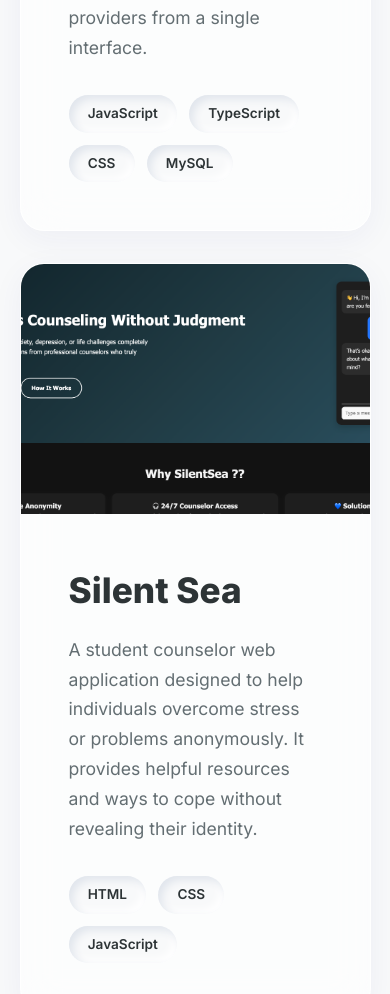
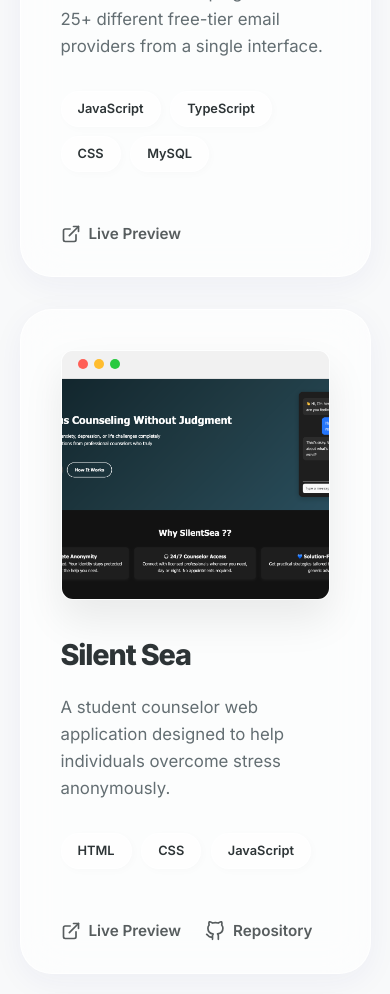
Before and after one commit to tarun-baranwal/portfolio, a React (Vite) app: page / in a window 390 px wide. Shown: the part 5280-6274 px from the top of the page. Built offline with nearby package versions, Linux system fonts and the light colour scheme.

Commit message:
feat: updated projects section with neo-bento layout, portfolio image, and repository links

```diff
--- a/src/components/Projects.css
+++ b/src/components/Projects.css
@@ -1,160 +1,252 @@
-.projects-glass-grid {
+.neo-bento-grid {
   display: grid;
-  grid-template-columns: repeat(2, 1fr);
+  grid-template-columns: repeat(3, 1fr);
+  gap: 2rem;
+  auto-rows: auto;
+}
+
+/* Base Card Styling */
+.bento-card {
+  position: relative;
+  padding: 0;
+  overflow: hidden;
+  border-radius: 32px; /* Smoother, larger Apple-like radius */
+  transition: transform 0.4s cubic-bezier(0.175, 0.885, 0.32, 1.275);
+}
+
+.bento-card:hover {
+  transform: translateY(-5px) scale(1.01);
+}
+
+/* Mouse Glow Effect */
+.bento-glow {
+  position: absolute;
+  top: 0;
+  left: 0;
+  width: 100%;
+  height: 100%;
+  pointer-events: none;
+  opacity: 0;
+  background: radial-gradient(
+    600px circle at var(--mouse-x, 0) var(--mouse-y, 0),
+    rgba(255, 255, 255, 0.8),
+    transparent 40%
+  );
+  transition: opacity 0.3s ease;
+  z-index: 1;
+}
+
+.bento-card:hover .bento-glow {
+  opacity: 1;
+}
+
+.bento-content-wrapper {
+  position: relative;
+  z-index: 2; /* Sit above the glow */
+  display: flex;
+  height: 100%;
+}
+
+/* Featured (Spans 2 columns, Row layout) */
+.bento-featured {
+  grid-column: span 2;
+  grid-row: span 2;
+}
+
+.bento-featured .bento-content-wrapper {
+  flex-direction: row;
+  align-items: center;
+  padding: 3.5rem;
+  gap: 3rem;
+}
+
+/* Standard (Spans 1 column, Column layout) */
+.bento-standard {
+  grid-column: span 1;
+  grid-row: span 2;
+}
+
+.bento-standard .bento-content-wrapper {
+  flex-direction: column-reverse; /* Browser on top, text on bottom */
+  padding: 2.5rem;
   gap: 2rem;
 }
 
-.project-glass-card {
-  padding: 0;
-  display: flex;
-  flex-direction: column;
-  overflow: hidden;
+/* Third standard card fits in the grid */
+.bento-standard:nth-child(4) {
+  grid-column: span 2; /* Make the last one span 2 for masonry balance */
+  grid-row: span 1;
+}
+.bento-standard:nth-child(4) .bento-content-wrapper {
+  flex-direction: row;
+  align-items: center;
 }
 
-.glass-featured {
-  grid-column: span 2;
-  flex-direction: row;
-}
-
-.glass-standard {
-  grid-column: span 1;
-}
-
-.project-glass-image-wrapper {
-  position: relative;
-  overflow: hidden;
-}
-
-.glass-featured .project-glass-image-wrapper {
-  width: 55%;
-  height: 450px;
-}
-
-.glass-standard .project-glass-image-wrapper {
-  width: 100%;
-  height: 250px;
-}
-
-.project-glass-image {
-  width: 100%;
-  height: 120%; /* For parallax */
-  object-fit: cover;
-  transition: transform 0.5s ease;
-}
-
-.project-glass-card:hover .project-glass-image {
-  transform: scale(1.05);
-}
-
-.project-glass-overlay {
-  position: absolute;
-  inset: 0;
-  background: rgba(255, 255, 255, 0.4);
-  backdrop-filter: blur(5px);
-  -webkit-backdrop-filter: blur(5px);
-  display: flex;
-  align-items: center;
-  justify-content: center;
-  opacity: 0;
-  transition: opacity 0.4s ease;
-}
-
-.project-glass-card:hover .project-glass-overlay {
-  opacity: 1;
-}
-
-.project-glass-links {
-  display: flex;
-  gap: 1.5rem;
-  transform: translateY(20px);
-  transition: transform 0.4s cubic-bezier(0.175, 0.885, 0.32, 1.275);
-}
-
-.project-glass-card:hover .project-glass-links {
-  transform: translateY(0);
-}
-
-.glass-link-btn {
-  width: 55px;
-  height: 55px;
-  border-radius: 50%;
-  background: rgba(255,255,255,0.9);
-  color: var(--text-primary);
-  display: flex;
-  align-items: center;
-  justify-content: center;
-  box-shadow: 0 10px 25px rgba(0,0,0,0.1);
-  transition: all 0.3s ease;
-}
-
-.glass-link-btn:hover {
-  background: var(--text-primary);
-  color: #fff;
-  transform: translateY(-5px);
-  box-shadow: 0 15px 30px rgba(0,0,0,0.15);
-}
-
-.project-glass-content {
-  padding: 3rem;
+/* Text Area */
+.bento-text-area {
   flex: 1;
   display: flex;
   flex-direction: column;
-  justify-content: center;
 }
 
-.glass-featured .project-glass-content {
-  width: 45%;
-}
-
-.project-glass-title {
-  font-size: 2.2rem;
+.bento-title {
+  font-size: 2.5rem;
   font-weight: 800;
+  letter-spacing: -0.04em;
   color: var(--text-primary);
   margin-bottom: 1rem;
 }
 
-.project-glass-desc {
-  font-size: 1.1rem;
+.bento-standard .bento-title {
+  font-size: 1.8rem;
+}
+
+.bento-desc {
+  font-size: 1.05rem;
   color: var(--text-secondary);
-  line-height: 1.7;
+  line-height: 1.6;
   margin-bottom: 2rem;
 }
 
-.project-glass-tech {
+.bento-tech-tags {
   display: flex;
   flex-wrap: wrap;
-  gap: 0.75rem;
-  margin-top: auto;
+  gap: 0.6rem;
+  margin-bottom: 2.5rem;
 }
 
-.glass-tech-tag {
-  padding: 0.5rem 1.2rem;
+.bento-tag {
+  padding: 0.4rem 1rem;
+  background: rgba(255,255,255,0.4);
+  border: 1px solid rgba(255,255,255,0.6);
+  border-radius: 9999px;
+  font-size: 0.8rem;
+  font-weight: 600;
+  color: var(--text-primary);
+  box-shadow: 2px 2px 8px rgba(0,0,0,0.02);
+}
+
+.bento-links {
+  display: flex;
+  gap: 1.5rem;
+  margin-top: auto;
+  opacity: 0.8;
+  transform: translateY(10px);
+  transition: all 0.4s cubic-bezier(0.175, 0.885, 0.32, 1.275);
+}
+
+.bento-card:hover .bento-links {
+  opacity: 1;
+  transform: translateY(0);
+}
+
+.bento-link {
+  display: flex;
+  align-items: center;
+  gap: 0.5rem;
+  color: var(--text-primary);
+  font-weight: 600;
+  font-size: 0.95rem;
+  transition: color 0.2s;
+}
+
+.bento-link:hover {
+  color: var(--accent-blush);
+}
+
+/* Browser Mockup Area */
+.bento-image-area {
+  flex: 1;
+  width: 100%;
+}
+
+.browser-mockup {
   background: var(--bg-primary);
-  color: var(--text-primary);
-  border-radius: 9999px;
-  font-size: 0.85rem;
-  font-weight: 600;
-  box-shadow: var(--neu-shadow-inset);
+  border-radius: 12px;
+  overflow: hidden;
+  box-shadow: 0 20px 40px rgba(0,0,0,0.08);
+  border: 1px solid rgba(255,255,255,0.8);
+  transition: transform 0.5s ease;
+}
+
+.bento-card:hover .browser-mockup {
+  transform: scale(1.02) translateY(-5px);
+  box-shadow: 0 30px 60px rgba(0,0,0,0.12);
+}
+
+.browser-header {
+  height: 28px;
+  background: #f1f1f1;
+  display: flex;
+  align-items: center;
+  padding: 0 1rem;
+  gap: 6px;
+  border-bottom: 1px solid #e1e1e1;
+}
+
+.browser-dot {
+  width: 10px;
+  height: 10px;
+  border-radius: 50%;
+}
+
+.browser-dot.red { background: #ff5f56; }
+.browser-dot.yellow { background: #ffbd2e; }
+.browser-dot.green { background: #27c93f; }
+
+.browser-content {
+  width: 100%;
+  height: 300px; /* Base height */
+  overflow: hidden;
+}
+
+.bento-featured .browser-content {
+  height: 350px;
+}
+
+.bento-standard .browser-content {
+  height: 220px;
+}
+
+.bento-img {
+  width: 100%;
+  height: 100%;
+  object-fit: cover;
+  object-position: top center;
+  transition: transform 3s ease;
+}
+
+.bento-card:hover .bento-img {
+  transform: scale(1.05) translateY(2%);
 }
 
 @media (max-width: 1024px) {
-  .glass-featured {
-    flex-direction: column;
+  .neo-bento-grid {
+    grid-template-columns: repeat(2, 1fr);
   }
-  .glass-featured .project-glass-image-wrapper {
-    width: 100%;
-    height: 350px;
+  .bento-featured {
+    grid-column: span 2;
   }
-  .glass-featured .project-glass-content {
-    width: 100%;
+  .bento-standard {
+    grid-column: span 1;
+  }
+  .bento-standard:nth-child(4) {
+    grid-column: span 2;
+  }
+  .bento-featured .bento-content-wrapper {
+    flex-direction: column-reverse;
+    padding: 2.5rem;
+  }
+  .bento-standard:nth-child(4) .bento-content-wrapper {
+    flex-direction: column-reverse;
   }
 }
 
 @media (max-width: 768px) {
-  .projects-glass-grid {
+  .neo-bento-grid {
     grid-template-columns: 1fr;
   }
-  .glass-standard {
-    grid-column: span 2;
+  .bento-featured, .bento-standard, .bento-standard:nth-child(4) {
+    grid-column: span 1;
   }
 }
--- a/src/components/Projects.jsx
+++ b/src/components/Projects.jsx
@@ -1,17 +1,82 @@
-import React from 'react';
+import React, { useRef, useState } from 'react';
 import { motion, useScroll, useTransform } from 'framer-motion';
 import { FiExternalLink, FiGithub } from 'react-icons/fi';
 import './Projects.css';
 
-// Import images so Vite bundles them properly for production
 import sentboxImg from '../assets/image.png';
 import silentseaImg from '../assets/image2.png';
 import expediaImg from '../assets/image3.png';
+import portfolioImg from '../assets/portfolio.png';
+
+const ProjectCard = ({ project, index }) => {
+  const cardRef = useRef(null);
+
+  const handleMouseMove = (e) => {
+    if (!cardRef.current) return;
+    const rect = cardRef.current.getBoundingClientRect();
+    const x = e.clientX - rect.left;
+    const y = e.clientY - rect.top;
+
+    // Set custom properties for CSS radial gradient
+    cardRef.current.style.setProperty('--mouse-x', `${x}px`);
+    cardRef.current.style.setProperty('--mouse-y', `${y}px`);
+  };
+
+  return (
+    <motion.div
+      ref={cardRef}
+      className={`bento-card glass-panel ${project.featured ? 'bento-featured' : 'bento-standard'}`}
+      onMouseMove={handleMouseMove}
+      initial={{ opacity: 0, y: 50 }}
+      whileInView={{ opacity: 1, y: 0 }}
+      viewport={{ once: true, margin: "-100px" }}
+      transition={{ duration: 0.6, delay: index * 0.1, ease: "easeOut" }}
+    >
+      {/* Mouse Tracking Glow Element */}
+      <div className="bento-glow"></div>
+
+      <div className="bento-content-wrapper">
+        <div className="bento-text-area">
+          <h3 className="bento-title">{project.title}</h3>
+          <p className="bento-desc">{project.desc}</p>
+          <div className="bento-tech-tags">
+            {project.tech.map((tech, tIdx) => (
+              <span key={tIdx} className="bento-tag">{tech}</span>
+            ))}
+          </div>
+
+          <div className="bento-links">
+            {project.live && (
+              <a href={project.live} target="_blank" rel="noopener noreferrer" className="bento-link">
+                <FiExternalLink size={20} /> <span>Live Preview</span>
+              </a>
+            )}
+            {project.github !== '#' && (
+              <a href={project.github} target="_blank" rel="noopener noreferrer" className="bento-link">
+                <FiGithub size={20} /> <span>Repository</span>
+              </a>
+            )}
+          </div>
+        </div>
+
+        <div className="bento-image-area">
+          <div className="browser-mockup">
+            <div className="browser-header">
+              <span className="browser-dot red"></span>
+              <span className="browser-dot yellow"></span>
+              <span className="browser-dot green"></span>
+            </div>
+            <div className="browser-content">
+              <img src={project.image} alt={project.title} className="bento-img" />
+            </div>
+          </div>
+        </div>
+      </div>
+    </motion.div>
+  );
+};
 
 const Projects = () => {
-  const { scrollYProgress } = useScroll();
-  const y1 = useTransform(scrollYProgress, [0, 1], [0, -100]);
-
   const projects = [
     {
       title: 'Sentbox',
@@ -24,29 +89,29 @@ const Projects = () => {
     },
     {
       title: 'Silent Sea',
-      desc: 'A student counselor web application designed to help individuals overcome stress or problems anonymously. It provides helpful resources and ways to cope without revealing their identity.',
+      desc: 'A student counselor web application designed to help individuals overcome stress anonymously.',
       tech: ['HTML', 'CSS', 'JavaScript'],
       live: 'https://tarun-baranwal.github.io/wellness/',
-      github: '#',
+      github: 'https://github.com/tarun-baranwal/wellness',
       image: silentseaImg,
       featured: false
     },
     {
       title: 'Expedia Clone',
-      desc: 'A front-end clone of the Expedia travel booking website, focusing on UI/UX structure and responsive design techniques.',
+      desc: 'A front-end clone of the Expedia travel booking website, focusing on UI/UX structure.',
       tech: ['HTML', 'CSS'],
       live: 'https://tarun-baranwal.github.io/Expidiaclone/',
-      github: '#',
+      github: 'https://github.com/tarun-baranwal/Expidiaclone',
       image: expediaImg,
       featured: false
     },
     {
       title: 'Personal Portfolio',
-      desc: 'A premium, modern portfolio website featuring a light ambient glassmorphic aesthetic. Built with fluid scroll animations, glowing neo-morphic elements, and highly responsive structural layouts.',
+      desc: 'A premium, modern portfolio built with fluid scroll animations and glowing neo-morphic elements.',
       tech: ['React', 'Framer Motion', 'Vite', 'CSS'],
       live: 'https://tarunbaranwal.vercel.app/',
       github: 'https://github.com/tarun-baranwal/portfolio',
-      image: 'https://images.unsplash.com/photo-1498050108023-c5249f4df085?auto=format&fit=crop&w=1200&q=80',
+      image: portfolioImg,
       featured: false
     }
   ];
@@ -57,48 +122,9 @@ const Projects = () => {
         <h2 className="section-title">Featured Work</h2>
       </div>
 
-      <div className="projects-glass-grid">
+      <div className="neo-bento-grid">
         {projects.map((project, idx) => (
-          <motion.div
-            key={idx}
-            className={`glass-panel project-glass-card ${project.featured ? 'glass-featured' : 'glass-standard'}`}
-            initial={{ opacity: 0, y: 50 }}
-            whileInView={{ opacity: 1, y: 0 }}
-            viewport={{ once: true, margin: "-100px" }}
-            transition={{ duration: 0.6, delay: idx * 0.1, ease: "easeOut" }}
-          >
-            <div className="project-glass-image-wrapper">
-              {project.featured ? (
-                 <motion.img style={{ y: y1 }} src={project.image} alt={project.title} className="project-glass-image" />
-              ) : (
-                 <img src={project.image} alt={project.title} className="project-glass-image" />
-              )}
-              <div className="project-glass-overlay">
-                <div className="project-glass-links">
-                  {project.live && (
-                    <a href={project.live} target="_blank" rel="noopener noreferrer" className="glass-link-btn">
-                      <FiExternalLink size={22} />
-                    </a>
-                  )}
-                  {project.github !== '#' && (
-                    <a href={project.github} target="_blank" rel="noopener noreferrer" className="glass-link-btn">
-                      <FiGithub size={22} />
-                    </a>
-                  )}
-                </div>
-              </div>
-            </div>
-
-            <div className="project-glass-content">
-              <h3 className="project-glass-title">{project.title}</h3>
-              <p className="project-glass-desc">{project.desc}</p>
-              <div className="project-glass-tech">
-                {project.tech.map((tech, tIdx) => (
-                  <span key={tIdx} className="glass-tech-tag">{tech}</span>
-                ))}
-              </div>
-            </div>
-          </motion.div>
+          <ProjectCard key={idx} project={project} index={idx} />
         ))}
       </div>
     </section>
```
Also changed, not shown: src/assets/portfolio.png (added).
